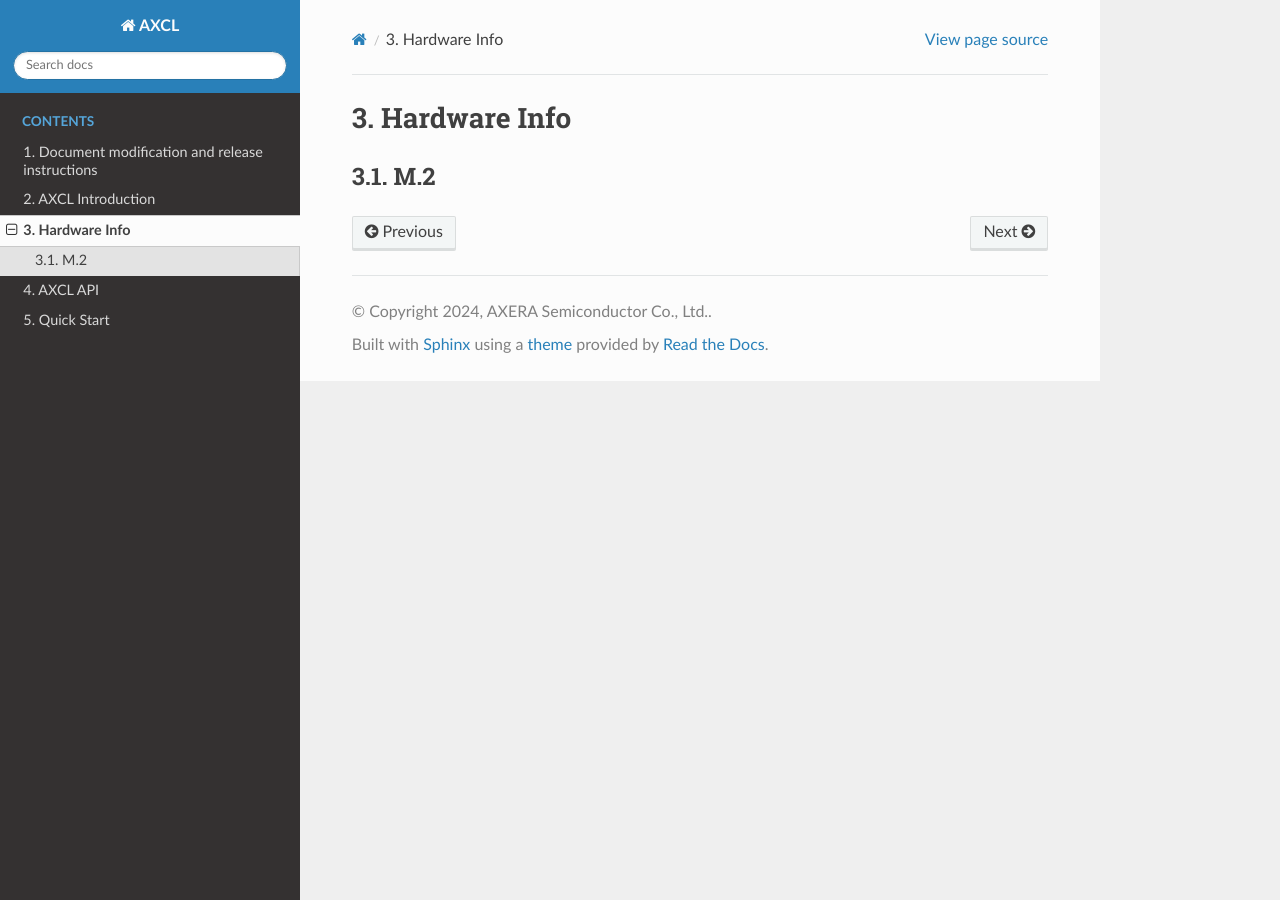
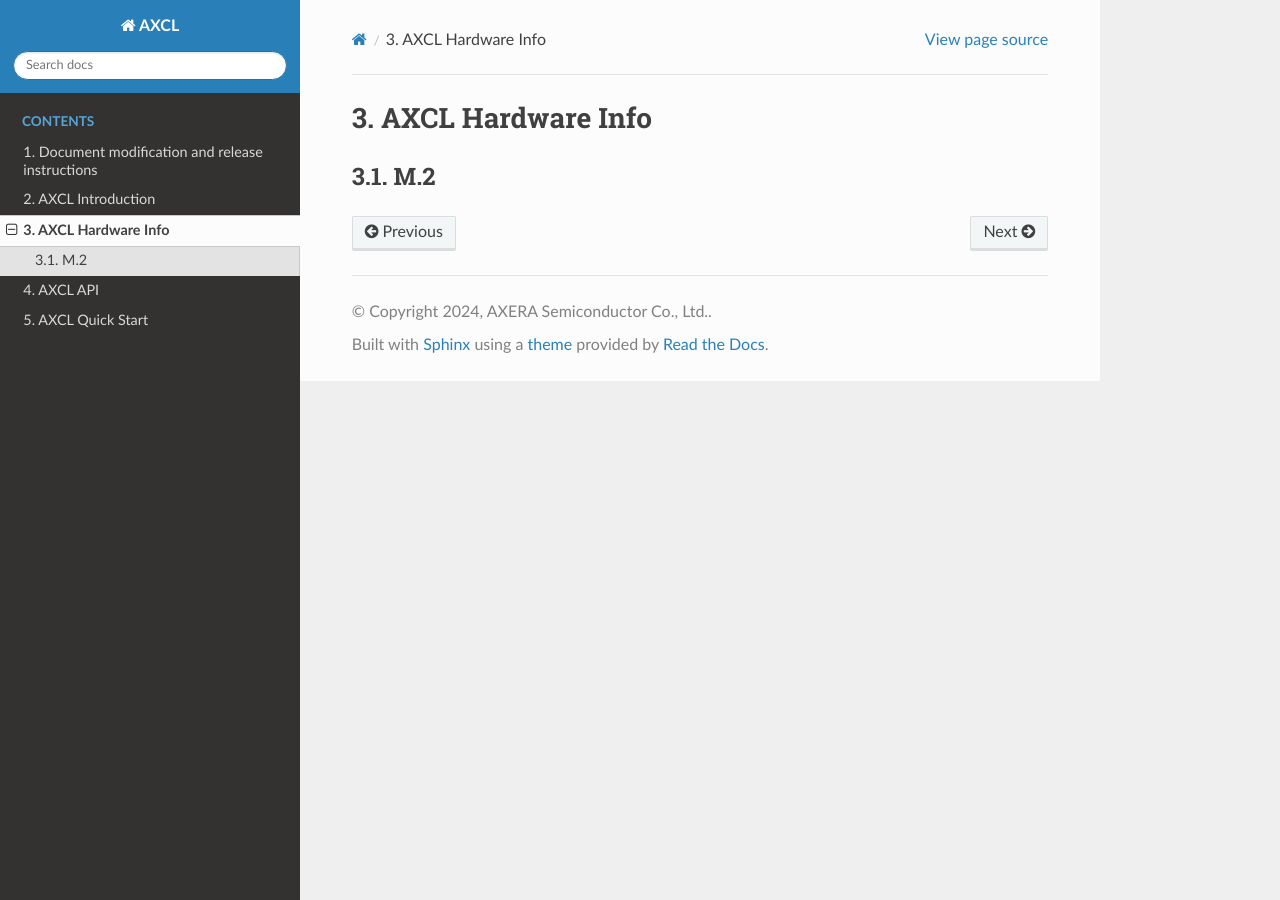
Before and after one commit to AXERA-TECH/axcl-docs-en, a Sphinx documentation site: the page built from source/doc_guide_hardware.md, in a window 1280 px wide. Built offline with Sphinx 7.4.7 and the Read the Docs theme 3.1.0, drawn with Linux system fonts in a browser that asks for light colours.

```diff
--- a/source/doc_guide_hardware.md
+++ b/source/doc_guide_hardware.md
@@ -1,3 +1,3 @@
-# Hardware Info
+# AXCL Hardware Info
 
 ## M.2
--- a/source/doc_guide_quick_start.md
+++ b/source/doc_guide_quick_start.md
@@ -1,4 +1,4 @@
-# Quick Start
+# AXCL Quick Start
 
 ## Installation
 
```
Also changed, not shown: README.md (+1 -1 lines).
